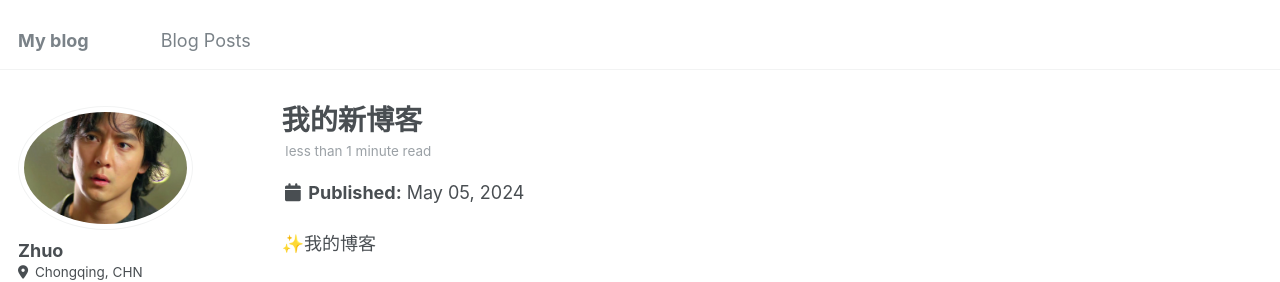
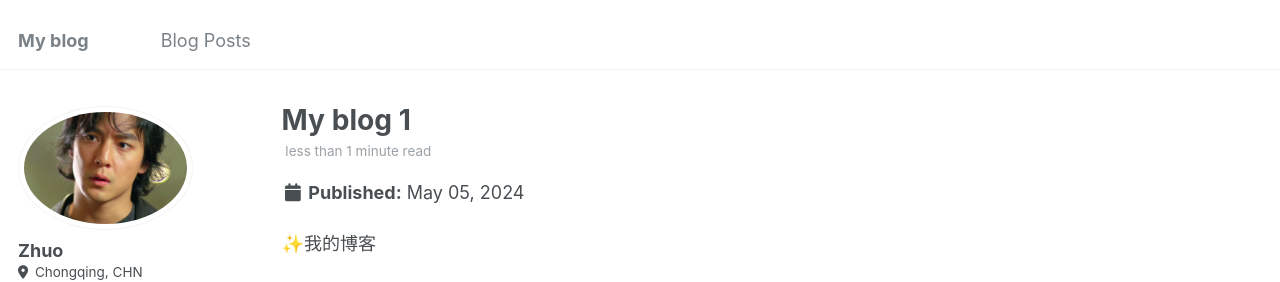
Before and after one commit to Zhuo-L/Zhuo-L.github.io, a Jekyll site: the page built from _posts/2024-05-05-post.md, in a window 1280 px wide and 1386 px high. Shown: the top 282 px of the window. Built offline with Jekyll 4.4.1, drawn with Linux system fonts in a browser that asks for light colours.

Commit message:
Update 2024-05-05-post.md

```diff
--- a/_posts/2024-05-05-post.md
+++ b/_posts/2024-05-05-post.md
@@ -1,5 +1,5 @@
 ---
-title: '我的新博客'
+title: 'My blog 1'
 date: 2024-05-05
 permalink: /posts/blog-post-4/
 tags:
```
